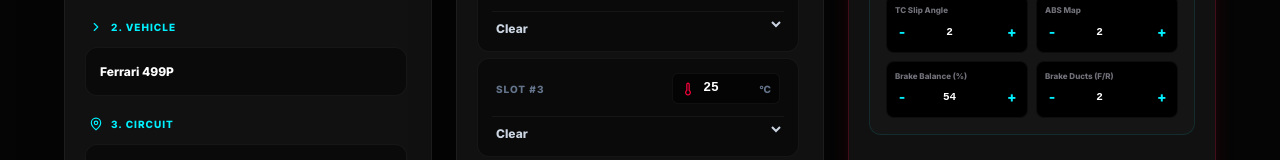
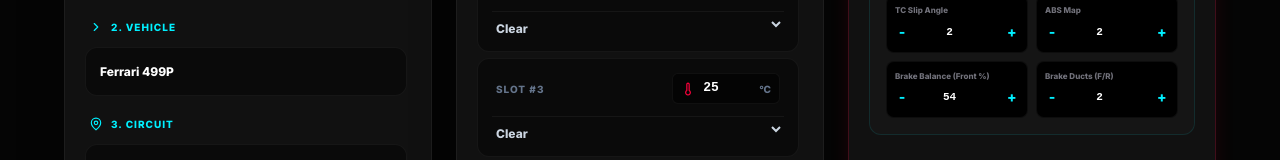
Before and after one commit to ciccida/wec-sprint-series, a React (Vite) app: page /ai-setup-engineer-lab-exclusive-v33 in a window 1280 px wide. Shown: the part 417-577 px from the top of the page. Built offline with nearby package versions, Linux system fonts and the light colour scheme.

Commit message:
docs: clarify brake balance input as front percentage in UI

```diff
--- a/src/pages/SetupTool.jsx
+++ b/src/pages/SetupTool.jsx
@@ -721,7 +721,7 @@ export default function AISetupTool() {
                     { label: 'TC Power Cut', key: 'tcPower', step: 1, min: 1, max: 12 },
                     { label: 'TC Slip Angle', key: 'tcSlip', step: 1, min: 1, max: 12 },
                     { label: 'ABS Map', key: 'absMap', step: 1, min: 1, max: 12 },
-                    { label: 'Brake Balance (%)', key: 'brakeBalance', step: 0.5, min: 45, max: 75 },
+                    { label: 'Brake Balance (Front %)', key: 'brakeBalance', step: 0.5, min: 45, max: 75 },
                     { label: 'Brake Ducts (F/R)', key: 'brakeDucts', step: 1, min: 0, max: 6 }
                   ].map(item => (
                     <div key={item.key} style={{ backgroundColor: 'black', padding: '0.5rem', borderRadius: '0.5rem', border: '1px solid rgba(255,255,255,0.05)' }}>
```
